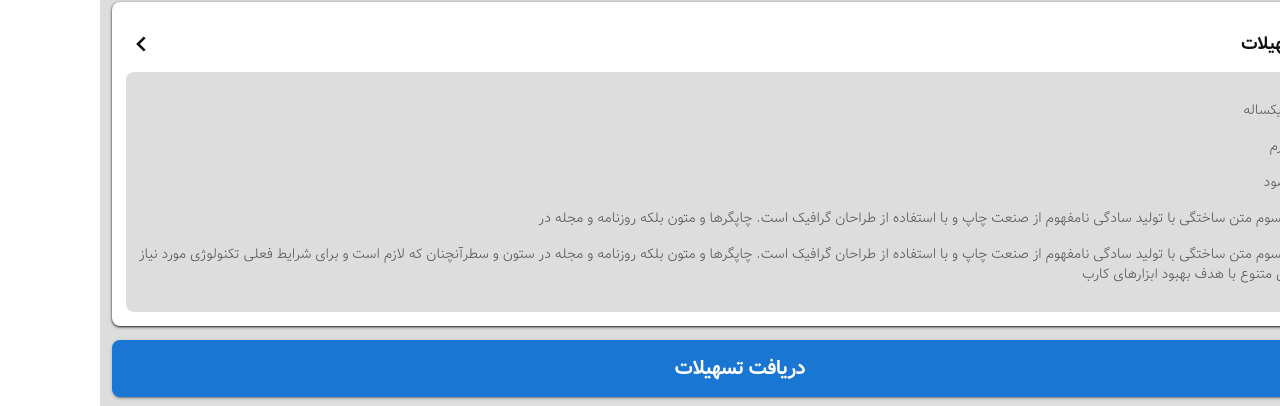
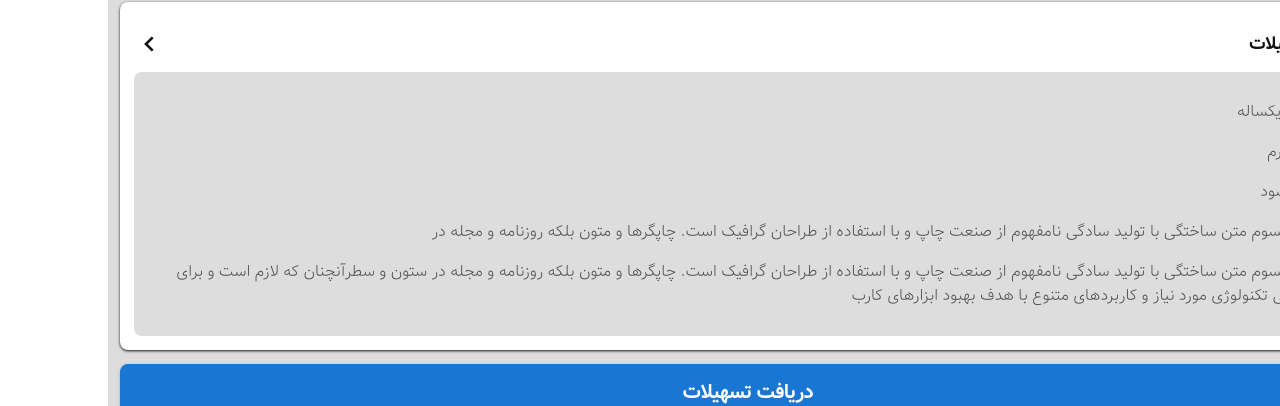
Before and after one commit to PouryaSoleimani/WAMAPP____, a React (Vite) app: page /single-loan-page/11 in a window 1280 px wide. Shown: the part 138-544 px from the top of the page. Built offline with nearby package versions, Linux system fonts and the light colour scheme.

Commit message:
SPECIAL LOANS

```diff
--- a/src/Routes/SingleLoanPage.tsx
+++ b/src/Routes/SingleLoanPage.tsx
@@ -23,7 +23,7 @@ const SingleLoanPage = () => {
 				<HeaderTitleComponent textSize="2xl" title={SingleLoan?.title?.toString() || 'دریافت تسهیلات'} />
 				<div className="w-full  rounded-lg p-3.5 bg-[var(--grid-box)] shadow-sm shadow-zinc-800 ">
 					<h3 id="HEADER__TITLE" className="p-3 pl-0  text-lg w-full flex items-center justify-between VazirBold"> مبلغ تسهیلات <BiChevronLeft onClick={goBackHandler} className='w-8 h-8 cursor-pointer' /> </h3>
-					<ul id="INNER" className='bg-[var(--inner-bg)]  w-full text-sm font-extralight  rounded-lg list-disc list-inside px-3 py-7 space-y-4 text-[var(--text-secondary)]'>
+					<ul id="INNER" className='bg-[var(--inner-bg)]  w-full text-md VazirThin rounded-lg list-disc list-inside px-3 py-7 space-y-4 text-[var(--text-secondary)]'>
 						<li>شهریه یکساله</li>
 						<li>تعداد ترم</li>
 						<li>میزان سود</li>
--- a/src/components/modules/credits-modules/CreditsCategorySingleBox.tsx
+++ b/src/components/modules/credits-modules/CreditsCategorySingleBox.tsx
@@ -40,7 +40,7 @@ const CreditsCategorySingleBox: React.FC<CreditsCategorySingleBoxProps> = ({ car
 					backgroundColor: 'var(--inner-box-bg)',
 					height: '100%',
 					color: 'var(--text-primary)',
-					  boxSizing : "border-box",
+					boxSizing: "border-box",
 					border: selectedCard === index ? '3px solid transparent' : 'none',
 					transition: 'border 0.1s ease',
 
@@ -64,7 +64,7 @@ const CreditsCategorySingleBox: React.FC<CreditsCategorySingleBoxProps> = ({ car
 					</div>
 
 					<div className="flex w-full items-center justify-end basis-[10%]">
-						  <Button component={Link} color="primary" variant="contained" to={card.path} sx={{ textDecoration: 'none', borderRadius: "8px", padding: '5px 10px', letterSpacing: '-0.5px', fontWeight: '600', fontFamily: 'Vazir', width: "100%" }}>
+						<Button component={Link} color="primary" variant="contained" to={card.path} sx={{ textDecoration: 'none', borderRadius: "8px", padding: '5px 10px', letterSpacing: '-0.5px', fontFamily: 'Vazir Bold', width: "100%" }}>
 							درخواست وام
 						</Button>
 					</div>
--- a/src/index.css
+++ b/src/index.css
@@ -11,13 +11,18 @@
 }
 
 @font-face {
+  font-family: "Vazir Light";
+  src: url("/fonts/Vazir-Light.woff2") format("woff2"),
+}
+
+@font-face {
   font-family: "Vazir Thin";
   src: url("/fonts/Vazir-Thin.woff2") format("woff2"),
 }
 
 /* THEME */
 :root {
-  font-family: "Vazir Thin", system-ui;
+  font-family: "Vazir Light", system-ui;
   font-synthesis: none;
   text-rendering: optimizeLegibility;
   -webkit-font-smoothing: antialiased;
@@ -97,6 +102,10 @@ body {
   font-family: "Vazir Medium";
 }
 
+.VazirLight {
+  font-family: "Vazir Light";
+}
+
 .VazirThin {
   font-family: "Vazir Thin";
 }
```
Lines whose indentation alone changed are shown as unchanged.
